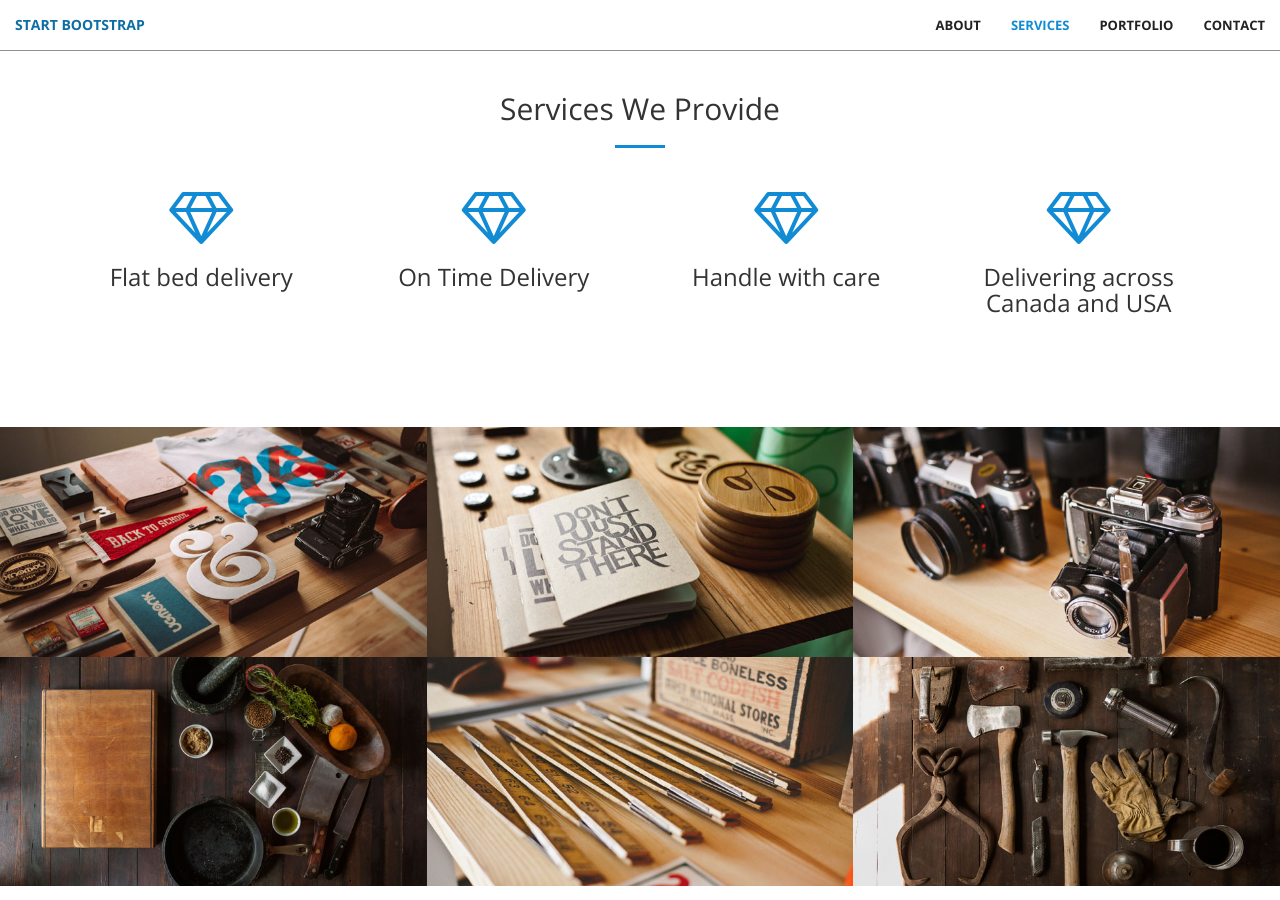
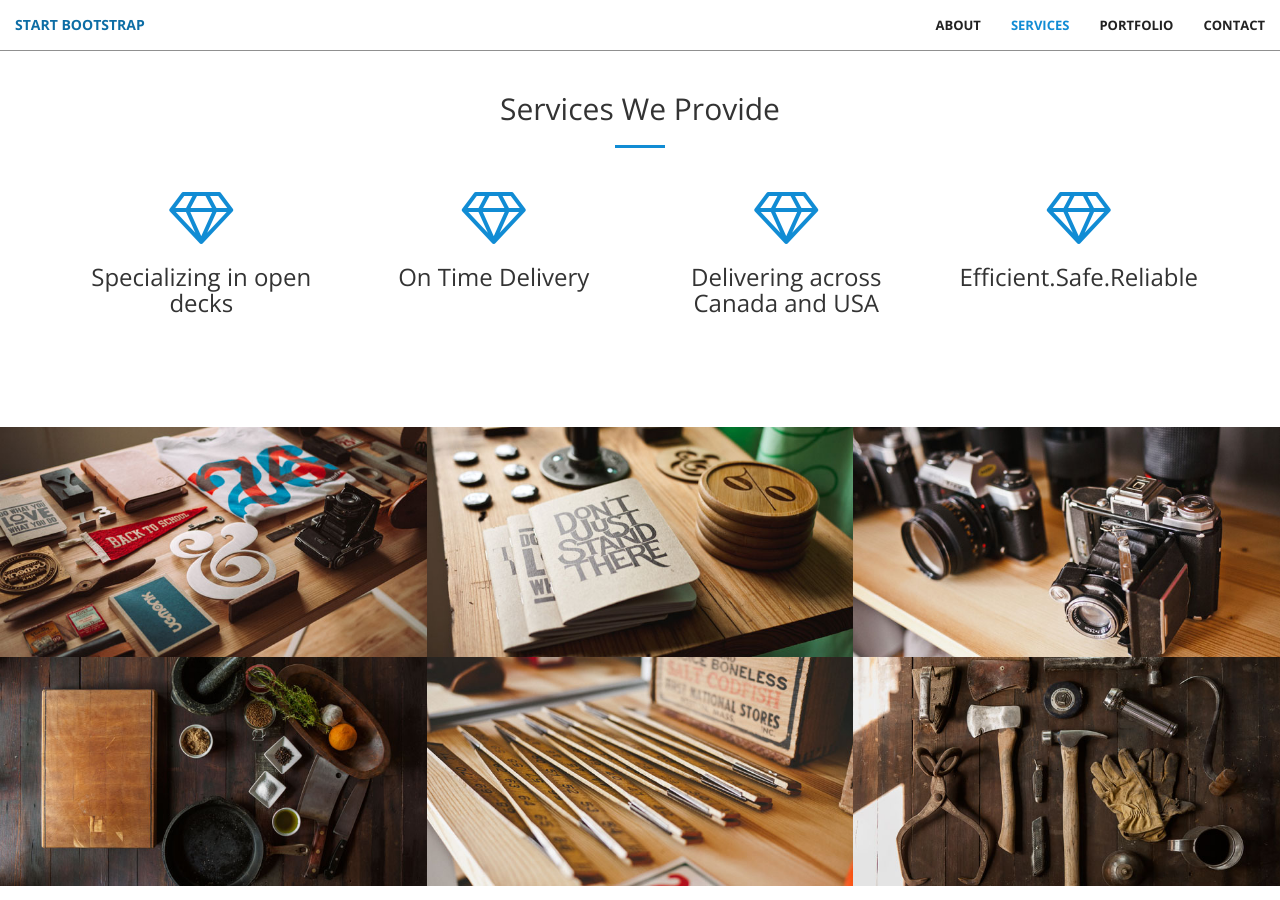
Before and after one commit to Ranjeettransportltd/Ranjeettransportltd.github.io, a Jekyll site: the page built from index.html, in a window 1280 px wide and 900 px high, scrolled down 1252 px. Built offline with Jekyll 4.4.1, drawn with Linux system fonts in a browser that asks for light colours.

Commit message:
services

```diff
--- a/_includes/services.html
+++ b/_includes/services.html
@@ -12,7 +12,7 @@
             <div class="col-lg-3 col-md-6 text-center">
                 <div class="service-box">
                     <i class="fa fa-4x fa-diamond wow bounceIn text-primary"></i>
-                    <h3>Flat bed delivery</h3>
+                    <h3>Specializing in open decks</h3>
                     <!-- <p class="text-muted">Our templates are updated regularly so they don't break.</p> -->
                 </div>
             </div>
@@ -28,7 +28,7 @@
             <div class="col-lg-3 col-md-6 text-center">
                 <div class="service-box">
                     <i class="fa fa-4x fa-diamond wow bounceIn text-primary"></i>
-                    <h3>Handle with care</h3>
+                    <h3>Delivering across Canada and USA</h3>
                     <!-- <p class="text-muted">Our templates are updated regularly so they don't break.</p> -->
                 </div>
             </div>
@@ -36,10 +36,12 @@
             <div class="col-lg-3 col-md-6 text-center">
                 <div class="service-box">
                     <i class="fa fa-4x fa-diamond wow bounceIn text-primary"></i>
-                    <h3>Delivering across Canada and USA</h3>
+                    <h3>Efficient.Safe.Reliable</h3>
                     <!-- <p class="text-muted">Our templates are updated regularly so they don't break.</p> -->
                 </div>
             </div>
+
+
 
 
             <!-- <div class="col-lg-3 col-md-6 text-center">
```
